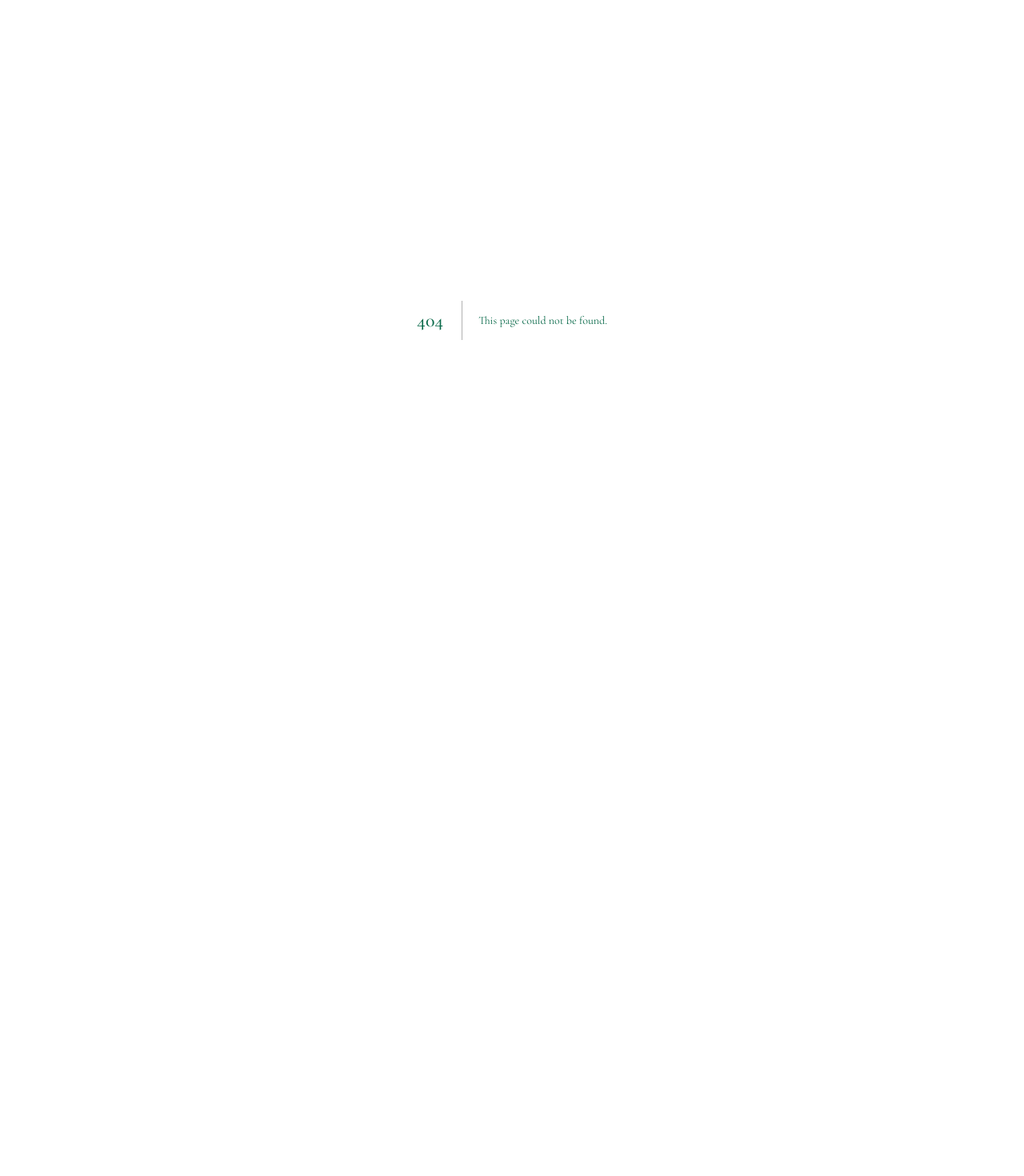
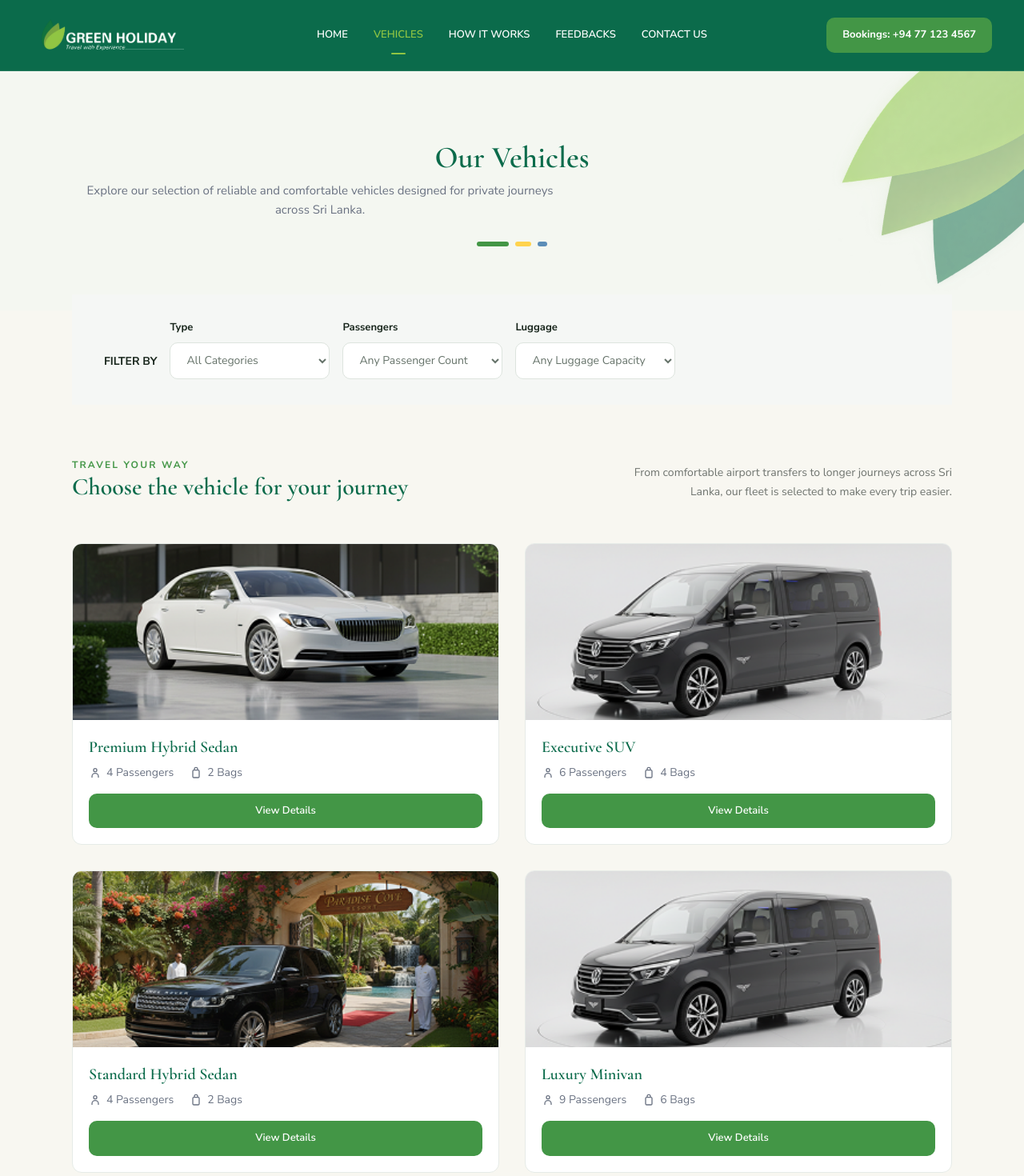
Before and after one commit to HansiHimasara/green-holiday-centre, a Next.js app: page /customer/vehicles in a window 1280 px wide. Before the commit this address had no page. Shown: the top 1470 px of the page at 80% size. Before the commit the page ends 800 px from the top, so only its background shows below. Built offline with nearby package versions, Linux system fonts and the light colour scheme.

Commit message:
Add customer vehicles page

```diff
--- /dev/null
+++ b/app/customer/vehicles/page.tsx
@@ -0,0 +1,118 @@
+import Header from "@/components/layout/Header";
+import Footer from "@/components/layout/Footer";
+
+import PageTitle from "@/components/common/PageTitle";
+import VehicleFilters from "@/components/vehicles/VehicleFilters";
+import VehicleCard from "@/components/vehicles/VehicleCard";
+import DecorativePattern from "@/components/ui/DecorativePattern";
+
+const vehicles = [
+  {
+    name: "Premium Hybrid Sedan",
+    image: "/images/featuredvehicle1.png",
+    passengers: 4,
+    luggage: 2,
+    category: "Sedan",
+    href: "/customer/vehicles/premium-hybrid-sedan",
+  },
+  {
+    name: "Executive SUV",
+    image: "/images/featuredvehicle2.png",
+    passengers: 6,
+    luggage: 4,
+    category: "SUV",
+    href: "/customer/vehicles/executive-suv",
+  },
+  {
+    name: "Standard Hybrid Sedan",
+    image: "/images/featuredvehicle3.png",
+    passengers: 4,
+    luggage: 2,
+    category: "Sedan",
+    href: "/customer/vehicles/standard-hybrid-sedan",
+  },
+  {
+    name: "Luxury Minivan",
+    image: "/images/featuredvehicle2.png",
+    passengers: 9,
+    luggage: 6,
+    category: "Minivan",
+    href: "/customer/vehicles/luxury-minivan",
+  },
+];
+
+export default function VehiclesPage() {
+  return (
+    <>
+      <Header />
+
+      <main className="min-h-screen bg-[#F8F7F1]">
+        {/* Page Hero */}
+        <section className="relative overflow-hidden bg-[#F4F7F1]">
+          <DecorativePattern position="top-right" />
+
+          <div className="relative z-10 mx-auto w-full max-w-[1180px] px-8 py-16 md:px-10 md:py-20">
+            <PageTitle
+              eyebrow="Our Fleet"
+              title="Our Vehicles"
+              description="Explore our selection of reliable and comfortable vehicles designed for private journeys across Sri Lanka."
+            />
+
+            {/* Small visual accent */}
+            <div className="mx-auto mt-7 flex w-fit items-center gap-2">
+              <span className="h-1.5 w-10 rounded-full bg-[var(--green-primary)]" />
+              <span className="h-1.5 w-5 rounded-full bg-[#FFD34E]" />
+              <span className="h-1.5 w-3 rounded-full bg-[#5B8DB8]" />
+            </div>
+          </div>
+        </section>
+
+        {/* Vehicle Filters */}
+        <section className="relative z-20 -mt-5">
+          <div className="mx-auto w-full max-w-[1180px] px-8 md:px-10">
+            <VehicleFilters />
+          </div>
+        </section>
+
+        {/* Fleet Introduction */}
+        <section className="mx-auto w-full max-w-[1180px] px-8 pb-5 pt-16 md:px-10">
+          <div className="flex flex-col gap-3 md:flex-row md:items-end md:justify-between">
+            <div>
+              <span className="text-xs font-bold uppercase tracking-[0.18em] text-[var(--green-primary)]">
+                Travel Your Way
+              </span>
+
+              <h2 className="mt-2 font-serif text-3xl font-semibold text-[var(--green-dark)]">
+                Choose the vehicle for your journey
+              </h2>
+            </div>
+
+            <p className="max-w-[420px] text-sm leading-6 text-[#6F746F] md:text-right">
+              From comfortable airport transfers to longer journeys across
+              Sri Lanka, our fleet is selected to make every trip easier.
+            </p>
+          </div>
+        </section>
+
+        {/* Vehicle Grid */}
+        <section className="mx-auto w-full max-w-[1180px] px-8 pb-20 pt-8 md:px-10">
+          <div className="grid gap-8 md:grid-cols-2">
+            {vehicles.map((vehicle) => (
+              <VehicleCard
+                key={vehicle.name}
+                name={vehicle.name}
+                image={vehicle.image}
+                passengers={vehicle.passengers}
+                luggage={vehicle.luggage}
+                category={vehicle.category}
+                href={vehicle.href}
+              />
+            ))}
+          </div>
+        </section>
+      </main>
+
+      <Footer />
+    </>
+  );
+}
```
